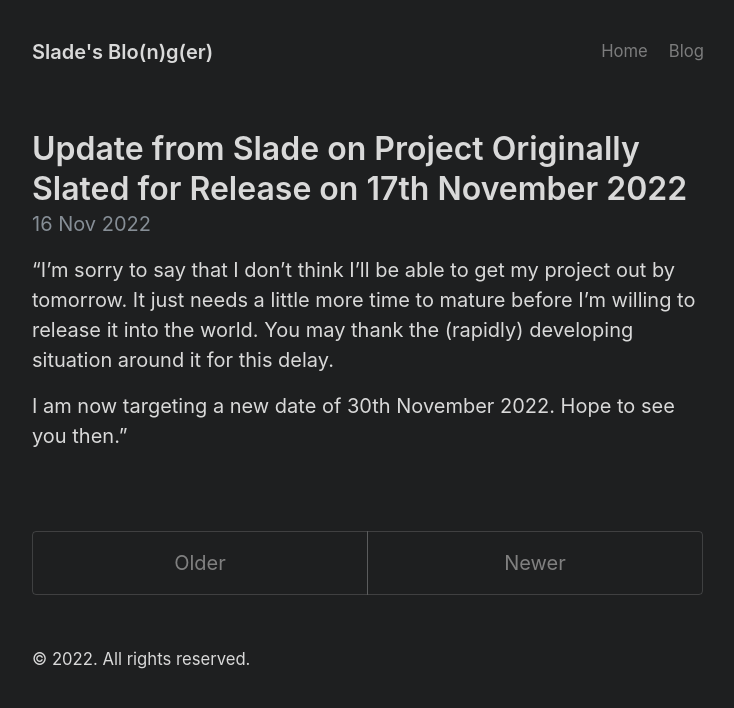
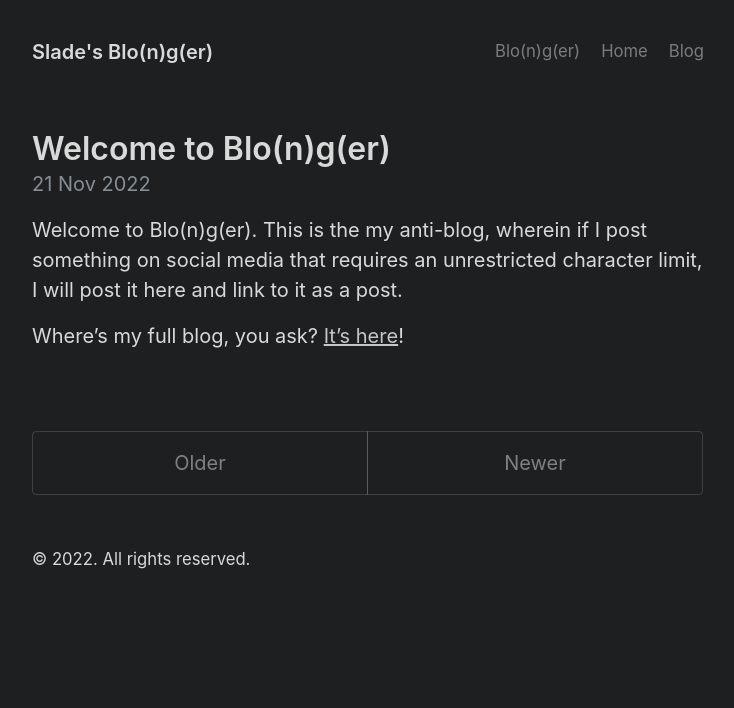
Before and after one commit to sladewatkins/blonger, a Jekyll site: the page built from index.html, in a window 1280 px wide. Shown: the top 708 px of the page, without its empty margins (272-1006 px from the left). Built offline with Jekyll 4.4.1, drawn with Linux system fonts in a browser that asks for light colours; the list of posts is cut into pages by our own code.

Commit message:
delete example, update links and add welcome post
Signed-off-by: Slade Watkins <srw@sladewatkins.net>

```diff
--- a/_config.yml
+++ b/_config.yml
@@ -44,7 +44,9 @@ version: 3.0.0
 # Navbar page list
 nav:
 
+  - title: Blo(n)g(er)
+    url: https://blonger.sladewatkins.com
   - title: Home
     url: https://www.sladewatkins.com
   - title: Blog
-    url: /
+    url: https://www.sladewatkins.com/posts
--- a/_posts/2022-11-16-update-from-slade-on-project-originally-slated-for-release-on-17th-november-2022.md
+++ /dev/null
@@ -1,8 +0,0 @@
----
-layout: post
-title: Update from Slade on Project Originally Slated for Release on 17th November 2022
----
-
-“I’m sorry to say that I don’t think I’ll be able to get my project out by tomorrow. It just needs a little more time to mature before I’m willing to release it into the world. You may thank the (rapidly) developing situation around it for this delay.
-
-I am now targeting a new date of 30th November 2022. Hope to see you then.”
--- /dev/null
+++ b/_posts/2022-11-21-welcome-to-blonger.md
@@ -0,0 +1,8 @@
+---
+layout: post
+title: Welcome to Blo(n)g(er)
+---
+
+Welcome to Blo(n)g(er). This is the my anti-blog, wherein if I post something on social media that requires an unrestricted character limit, I will post it here and link to it as a post.
+
+Where's my full blog, you ask? [It's here](https://www.sladewatkins.com/posts)!
```
